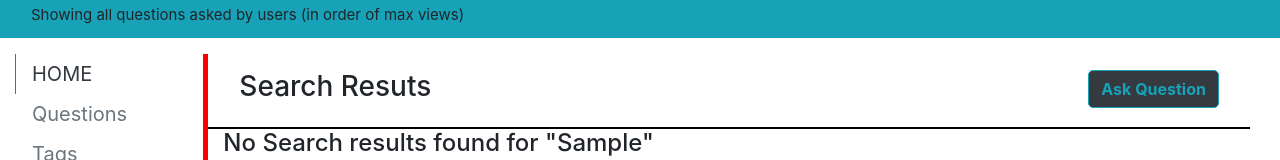
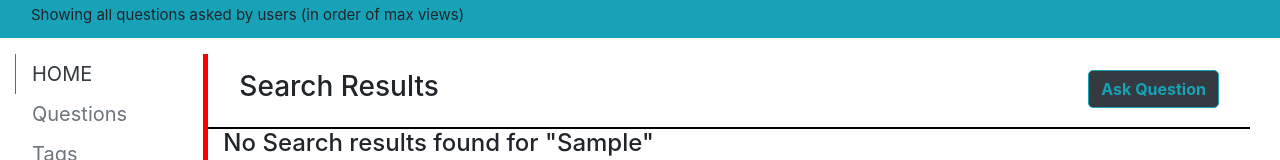
Before and after one commit to ankitadhyani/GoSmartApp, a React (Create React App) app in the folder client/: page / in a window 1280 px wide. Both pictures are taken after typing "Sample" into the empty fields and a click on the button 811 px from the left and 41 px from the top of the page. Shown: the part 122-282 px from the top of the page. Built offline with nearby package versions, Linux system fonts and the light colour scheme; no server answers.

Commit message:
Update Questions.js

```diff
--- a/client/src/pages/Questions.js
+++ b/client/src/pages/Questions.js
@@ -268,7 +268,7 @@ class Questions extends Component {
                         {/* <h3>Top Questions</h3> */}
                         {
                             (this.state.showSearchResult === true) ? (
-                                <h3>Search Resuts</h3>
+                                <h3>Search Results</h3>
                             ) : (
                                 <h3>Top Questions</h3>
                             )
```
